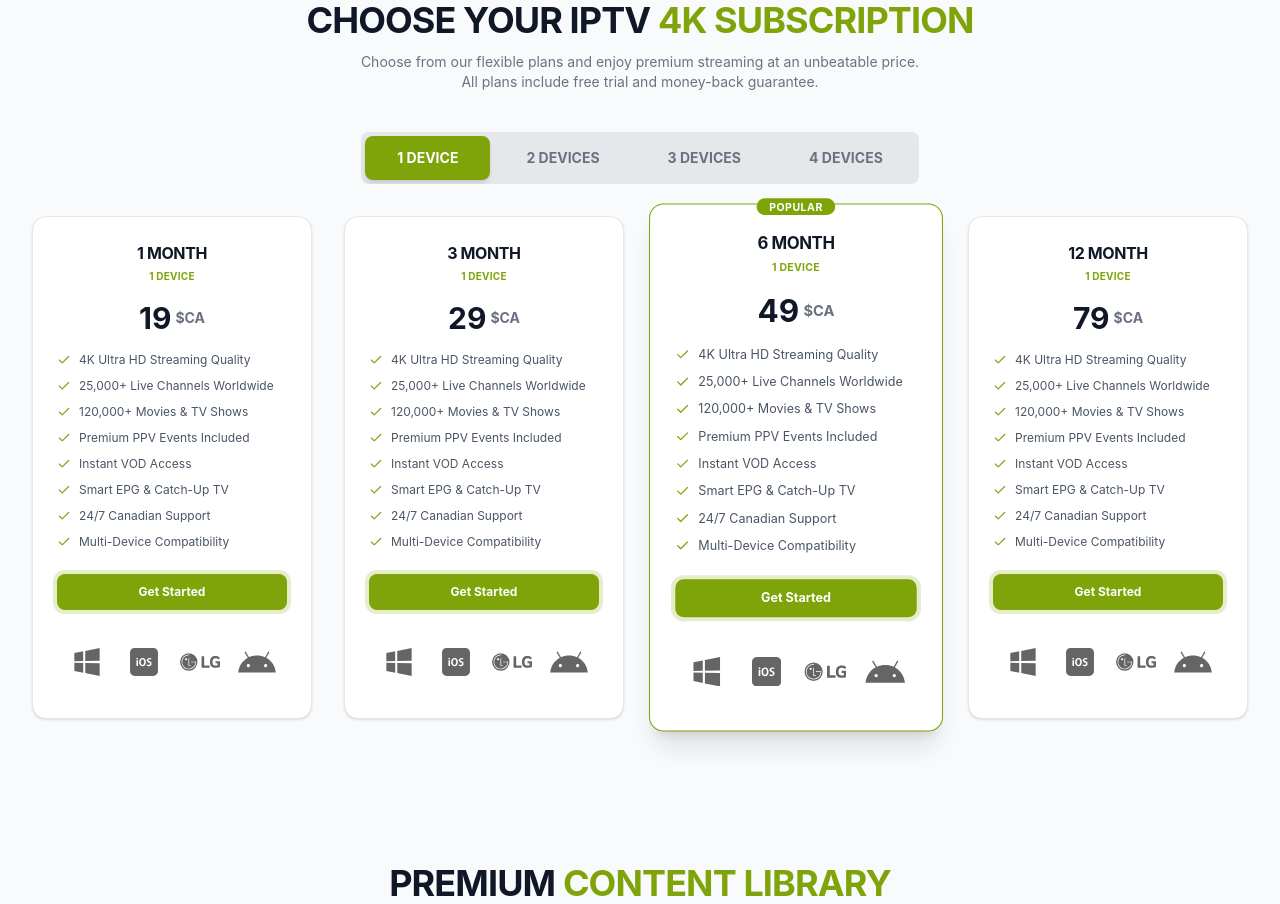
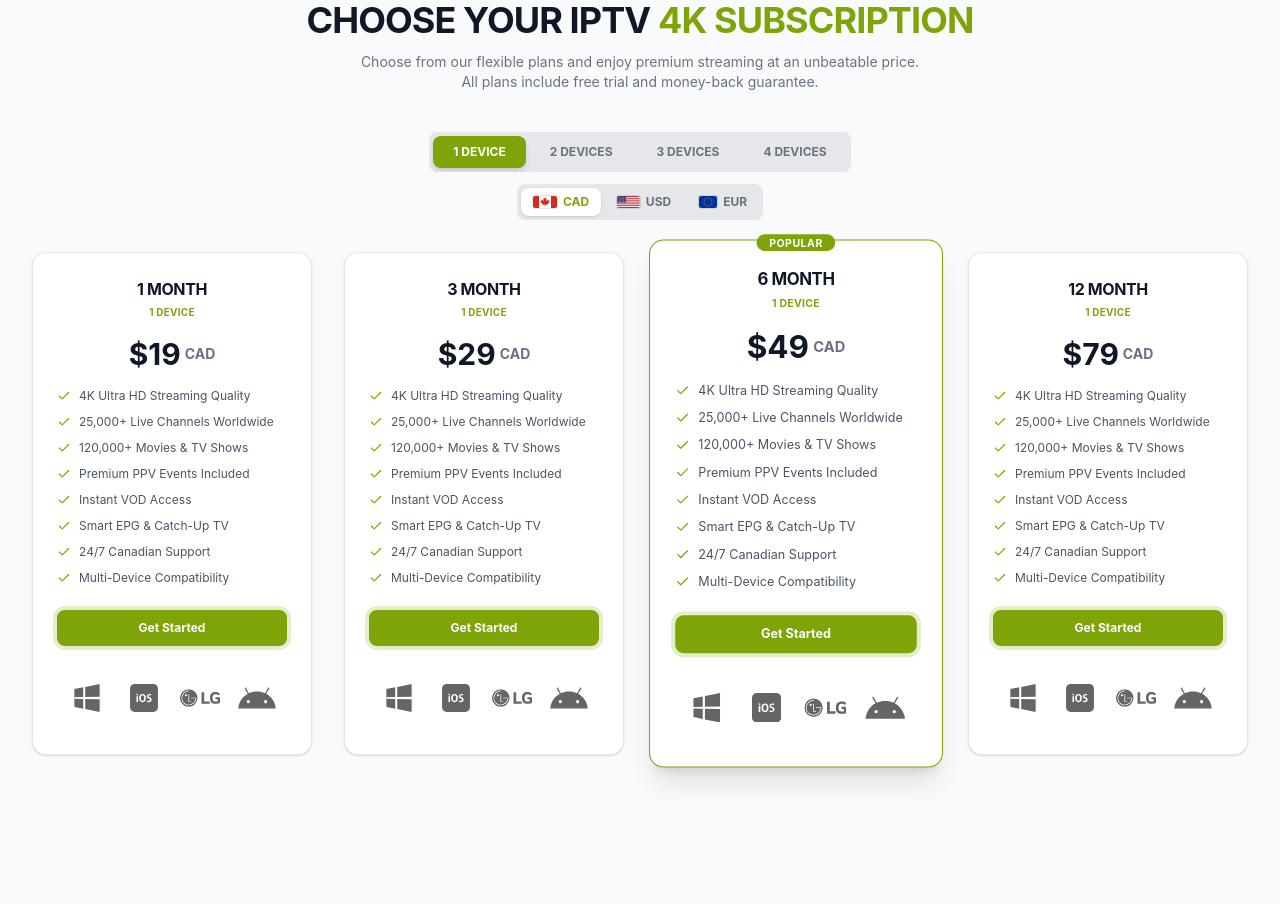
Before and after one commit to anter-mena/iptv-easyiptv, a Next.js app: page / in a window 1280 px wide. Shown: the part 2080-2984 px from the top of the page. Built offline with nearby package versions, Linux system fonts and the light colour scheme.

Commit message:
feat: add currency selection and pricing logic with structured data support

```diff
--- /dev/null
+++ b/components/home/currency-flag.tsx
@@ -0,0 +1,82 @@
+import { cn } from "@/lib/utils"
+import type { Currency } from "@/lib/pricing"
+
+// Inline SVG flags: emoji flags don't render on Windows (they show "CA", "US" letters).
+
+function starPoints(cx: number, cy: number, outer: number) {
+  const inner = outer * 0.382
+  return Array.from({ length: 10 }, (_, i) => {
+    const radius = i % 2 === 0 ? outer : inner
+    const angle = -Math.PI / 2 + (i * Math.PI) / 5
+    return `${(cx + radius * Math.cos(angle)).toFixed(3)},${(cy + radius * Math.sin(angle)).toFixed(3)}`
+  }).join(" ")
+}
+
+// EU flag geometry: 27×18, twelve stars on a circle of radius 6 around the centre.
+const euStars = Array.from({ length: 12 }, (_, i) => {
+  const angle = (i * Math.PI) / 6
+  return starPoints(13.5 + 6 * Math.sin(angle), 9 - 6 * Math.cos(angle), 1)
+})
+
+// US flag geometry: 190×100, 13 stripes, 9 rows of stars in the canton.
+const usStripeHeight = 100 / 13
+const usStars = Array.from({ length: 9 }, (_, row) =>
+  Array.from({ length: row % 2 === 0 ? 6 : 5 }, (_, col) => ({
+    x: (76 / 12) * (2 * col + (row % 2 === 0 ? 1 : 2)),
+    y: (usStripeHeight * 7 / 10) * (row + 1),
+  })),
+).flat()
+
+function CanadaFlag() {
+  return (
+    <svg viewBox="0 0 9600 4800" className="h-full w-auto" aria-hidden="true">
+      <path fill="#d52b1e" d="M0 0h9600v4800H0z" />
+      <path
+        fill="#fff"
+        fillRule="evenodd"
+        d="m2400 0h4800v4800h-4800zm2490 4430-45-863a95 95 0 0 1 111-98l859 151-116-320a65 65 0 0 1 20-73l941-762-212-99a65 65 0 0 1-34-79l186-572-542 115a65 65 0 0 1-73-38l-105-247-423 454a65 65 0 0 1-111-57l204-1052-327 189a65 65 0 0 1-91-27l-332-652-332 652a65 65 0 0 1-91 27l-327-189 204 1052a65 65 0 0 1-111 57l-423-454-105 247a65 65 0 0 1-73 38l-542-115 186 572a65 65 0 0 1-34 79l-212 99 941 762a65 65 0 0 1 20 73l-116 320 859-151a95 95 0 0 1 111 98l-45 863z"
+      />
+    </svg>
+  )
+}
+
+function UsFlag() {
+  return (
+    <svg viewBox="0 0 190 100" className="h-full w-auto" aria-hidden="true">
+      <path fill="#fff" d="M0 0h190v100H0z" />
+      {Array.from({ length: 7 }, (_, i) => (
+        <rect key={i} y={usStripeHeight * i * 2} width="190" height={usStripeHeight} fill="#b22234" />
+      ))}
+      <rect width="76" height={usStripeHeight * 7} fill="#3c3b6e" />
+      {usStars.map(({ x, y }, i) => (
+        <circle key={i} cx={x} cy={y} r="1.9" fill="#fff" />
+      ))}
+    </svg>
+  )
+}
+
+function EuFlag() {
+  return (
+    <svg viewBox="0 0 27 18" className="h-full w-auto" aria-hidden="true">
+      <path fill="#039" d="M0 0h27v18H0z" />
+      {euStars.map((points, i) => (
+        <polygon key={i} points={points} fill="#fc0" />
+      ))}
+    </svg>
+  )
+}
+
+const flags: Record<Currency, () => React.JSX.Element> = {
+  CAD: CanadaFlag,
+  USD: UsFlag,
+  EUR: EuFlag,
+}
+
+export function CurrencyFlag({ currency, className }: { currency: Currency; className?: string }) {
+  const Flag = flags[currency]
+  return (
+    <span className={cn("inline-flex h-3 shrink-0 overflow-hidden rounded-[2px] ring-1 ring-black/10", className)}>
+      <Flag />
+    </span>
+  )
+}
--- a/components/home/home-pricing.tsx
+++ b/components/home/home-pricing.tsx
@@ -5,14 +5,20 @@ import Link from "next/link"
 import Image from "next/image"
 import { Check } from "lucide-react"
 import { cn } from "@/lib/utils"
-
-interface Plan {
-  name: string
-  price: string
-  features: string[]
-  popular: boolean
-  connections?: string
-}
+import { CurrencyFlag } from "@/components/home/currency-flag"
+import {
+  CURRENCIES,
+  DEFAULT_CURRENCY,
+  DEVICE_COUNTS,
+  PLAN_DURATIONS,
+  POPULAR_DURATION,
+  PRICES,
+  formatPrice,
+  isCurrency,
+  priceParts,
+  type Currency,
+  type DeviceCount,
+} from "@/lib/pricing"
 
 const commonFeatures = [
   "4K Ultra HD Streaming Quality",
@@ -25,39 +31,51 @@ const commonFeatures = [
   "Multi-Device Compatibility"
 ]
 
-const plansData: Record<number, Plan[]> = {
-  1: [
-    { name: "1 Month", price: "19", features: commonFeatures, popular: false, connections: "1 Device" },
-    { name: "3 Month", price: "29", features: commonFeatures, popular: false, connections: "1 Device" },
-    { name: "6 Month", price: "49", features: commonFeatures, popular: true, connections: "1 Device" },
-    { name: "12 Month", price: "79", features: commonFeatures, popular: false, connections: "1 Device" },
-  ],
-  2: [
-    { name: "1 Month", price: "29", features: commonFeatures, popular: false, connections: "2 Devices" },
-    { name: "3 Month", price: "49", features: commonFeatures, popular: false, connections: "2 Devices" },
-    { name: "6 Month", price: "89", features: commonFeatures, popular: true, connections: "2 Devices" },
-    { name: "12 Month", price: "129", features: commonFeatures, popular: false, connections: "2 Devices" },
-  ],
-  3: [
-    { name: "1 Month", price: "39", features: commonFeatures, popular: false, connections: "3 Devices" },
-    { name: "3 Month", price: "69", features: commonFeatures, popular: false, connections: "3 Devices" },
-    { name: "6 Month", price: "119", features: commonFeatures, popular: true, connections: "3 Devices" },
-    { name: "12 Month", price: "179", features: commonFeatures, popular: false, connections: "3 Devices" },
-  ],
-  4: [
-    { name: "1 Month", price: "49", features: commonFeatures, popular: false, connections: "4 Devices" },
-    { name: "3 Month", price: "89", features: commonFeatures, popular: false, connections: "4 Devices" },
-    { name: "6 Month", price: "129", features: commonFeatures, popular: true, connections: "4 Devices" },
-    { name: "12 Month", price: "199", features: commonFeatures, popular: false, connections: "4 Devices" },
-  ],
+const devices = ["windows", "ios", "lg", "android"]
+
+// The visitor's currency choice, remembered in localStorage. Held in memory too,
+// so the switch still works when storage is blocked (private mode, disabled cookies).
+const CURRENCY_STORAGE_KEY = "easyiptv-currency"
+const currencyListeners = new Set<() => void>()
+let selectedCurrency: Currency | null = null
+
+function getCurrency(): Currency {
+  if (selectedCurrency === null) {
+    let stored: string | null = null
+    try {
+      stored = window.localStorage.getItem(CURRENCY_STORAGE_KEY)
+    } catch {}
+    selectedCurrency = isCurrency(stored) ? stored : DEFAULT_CURRENCY
+  }
+  return selectedCurrency
 }
 
-const devices = ["windows", "ios", "lg", "android"]
+function setCurrency(currency: Currency) {
+  selectedCurrency = currency
+  try {
+    window.localStorage.setItem(CURRENCY_STORAGE_KEY, currency)
+  } catch {}
+  currencyListeners.forEach((listener) => listener())
+}
+
+function subscribeToCurrency(listener: () => void) {
+  currencyListeners.add(listener)
+  return () => {
+    currencyListeners.delete(listener)
+  }
+}
 
 export function Pricing() {
-  const [activeTab, setActiveTab] = React.useState<number>(1)
+  const [activeTab, setActiveTab] = React.useState<DeviceCount>(1)
+  // Server render and hydration use CAD; a saved choice applies right after.
+  const currency = React.useSyncExternalStore(subscribeToCurrency, getCurrency, () => DEFAULT_CURRENCY)
 
-  const currentPlans = plansData[activeTab]
+  const connections = `${activeTab} ${activeTab === 1 ? "Device" : "Devices"}`
+  const currentPlans = PLAN_DURATIONS.map((name, index) => ({
+    name,
+    price: PRICES[currency][activeTab][index],
+    popular: name === POPULAR_DURATION,
+  }))
 
   return (
     <section id="pricing" className="bg-gray-50 py-16">
@@ -73,16 +91,16 @@ export function Pricing() {
         </div>
 
         {/* Pricing Tabs */}
-        <div className="mb-8 flex justify-center px-4 w-full">
+        <div className="mb-8 flex flex-col items-center gap-3 px-4 w-full">
           <div className="flex flex-nowrap overflow-x-auto justify-start sm:justify-center rounded-md bg-gray-200 p-1 gap-1 w-full sm:w-auto [scrollbar-width:none] [-ms-overflow-style:none] [&::-webkit-scrollbar]:hidden">
-            {[1, 2, 3, 4].map((num) => (
+            {DEVICE_COUNTS.map((num) => (
               <button
                 key={num}
                 aria-label={`View pricing for ${num} device${num === 1 ? '' : 's'}`}
                 aria-pressed={activeTab === num}
                 onClick={() => setActiveTab(num)}
                 className={cn(
-                  "whitespace-nowrap rounded-md px-2.5 py-2 text-[11px] sm:px-8 sm:py-3 sm:text-sm font-bold transition-all duration-300 flex-1 sm:flex-none text-center",
+                  "whitespace-nowrap rounded-md px-2.5 py-1.5 text-[11px] sm:px-5 sm:py-2 sm:text-xs font-bold transition-all duration-300 flex-1 sm:flex-none text-center",
                   activeTab === num ? "bg-iptv-green text-white shadow-md" : "text-gray-500 hover:text-gray-700"
                 )}
               >
@@ -90,11 +108,33 @@ export function Pricing() {
               </button>
             ))}
           </div>
+
+          {/* Currency Switch */}
+          <div role="group" aria-label="Currency" className="flex rounded-md bg-gray-200 p-1 gap-1">
+            {CURRENCIES.map((code) => (
+              <button
+                key={code}
+                aria-label={`Show prices in ${code}`}
+                aria-pressed={currency === code}
+                onClick={() => setCurrency(code)}
+                className={cn(
+                  "flex items-center gap-1.5 rounded-md px-3 py-1.5 text-[11px] sm:text-xs font-bold transition-all duration-300",
+                  currency === code ? "bg-white text-iptv-green shadow-sm" : "text-gray-500 hover:text-gray-700"
+                )}
+              >
+                <CurrencyFlag currency={code} />
+                {code}
+              </button>
+            ))}
+          </div>
         </div>
 
         {/* Plans Grid */}
         <div className="grid grid-cols-1 gap-8 md:grid-cols-2 lg:grid-cols-4 px-2 sm:px-0">
-          {currentPlans.map((plan) => (
+          {currentPlans.map((plan) => {
+            const { amount, code } = priceParts(plan.price, currency)
+
+            return (
               <div
                 key={plan.name}
                 className={cn(
@@ -113,14 +153,14 @@ export function Pricing() {
                 )}
                 <div className="mb-4">
                   <h3 className="mb-1 text-base font-bold text-gray-900 uppercase tracking-tight">{plan.name}</h3>
-                <p className="text-[10px] font-bold text-iptv-green uppercase tracking-wide">{plan.connections}</p>
+                  <p className="text-[10px] font-bold text-iptv-green uppercase tracking-wide">{connections}</p>
                 </div>
                 <div className="mb-4 flex items-center justify-center">
-                <span className="text-3xl font-bold text-gray-900">{plan.price}</span>
-                <span className="ml-1 text-sm font-bold text-gray-500">$CA</span>
+                  <span className="text-3xl font-bold text-gray-900">{amount}</span>
+                  {code && <span className="ml-1 text-sm font-bold text-gray-500">{code}</span>}
                 </div>
                 <ul className="mb-6 flex-1 space-y-2.5 text-left">
-                {plan.features.map((feature) => (
+                  {commonFeatures.map((feature) => (
                     <li key={feature} className="flex items-center space-x-2">
                       <Check className="h-3.5 w-3.5 shrink-0 text-iptv-green" />
                       <span className="text-xs text-gray-600">{feature}</span>
@@ -128,7 +168,7 @@ export function Pricing() {
                   ))}
                 </ul>
                 <Link
-                href={`https://wa.me/212787736166?text=${encodeURIComponent(`Hello! I want to subscribe to *Easy IPTV*.\n\n*Plan:* ${plan.name}\n*Devices:* ${plan.connections}\n*Price:* $${plan.price} CAD`)}`}
+                  href={`https://wa.me/212787736166?text=${encodeURIComponent(`Hello! I want to subscribe to *Easy IPTV*.\n\n*Plan:* ${plan.name}\n*Devices:* ${connections}\n*Price:* ${formatPrice(plan.price, currency)}`)}`}
                   target="_blank"
                   rel="noopener noreferrer"
                   className="mb-5 block w-full rounded-md bg-iptv-green py-2.5 px-4 text-center text-xs font-bold text-white transition-all hover:bg-iptv-green-dark ring-4 ring-iptv-green/20"
@@ -157,7 +197,8 @@ export function Pricing() {
                   ))}
                 </div>
               </div>
-          ))}
+            )
+          })}
         </div>
       </div>
     </section>
--- /dev/null
+++ b/lib/pricing.ts
@@ -0,0 +1,66 @@
+export const CURRENCIES = ["CAD", "USD", "EUR"] as const;
+export type Currency = (typeof CURRENCIES)[number];
+
+export const DEFAULT_CURRENCY: Currency = "CAD";
+
+export const DEVICE_COUNTS = [1, 2, 3, 4] as const;
+export type DeviceCount = (typeof DEVICE_COUNTS)[number];
+
+/** Subscription lengths, in the same order as each row in PRICES. */
+export const PLAN_DURATIONS = ["1 Month", "3 Month", "6 Month", "12 Month"] as const;
+export const POPULAR_DURATION: (typeof PLAN_DURATIONS)[number] = "6 Month";
+
+type PriceRow = readonly [number, number, number, number];
+
+/** Fixed price lists per currency — not exchange-rate conversions of each other. */
+export const PRICES: Record<Currency, Record<DeviceCount, PriceRow>> = {
+  CAD: {
+    1: [19, 29, 49, 79],
+    2: [29, 49, 89, 129],
+    3: [39, 69, 119, 179],
+    4: [49, 89, 129, 199],
+  },
+  USD: {
+    1: [14.99, 21.99, 35.99, 57.99],
+    2: [21.99, 36.99, 65.99, 94.99],
+    3: [28.99, 49.99, 86.99, 130.99],
+    4: [36.99, 65.99, 94.99, 144.99],
+  },
+  EUR: {
+    1: [11.99, 17.99, 30.99, 48.99],
+    2: [17.99, 30.99, 55.99, 79.99],
+    3: [24.99, 42.99, 73.99, 110.99],
+    4: [30.99, 55.99, 79.99, 123.99],
+  },
+};
+
+const CURRENCY_SYMBOLS: Record<Currency, string> = { CAD: "$", USD: "$", EUR: "€" };
+
+export function isCurrency(value: unknown): value is Currency {
+  return (CURRENCIES as readonly unknown[]).includes(value);
+}
+
+/**
+ * A price split for display: `amount` is "$19" / "€11.99" (whole prices drop
+ * the ".00"), `code` labels the dollar currencies so "$19" is never ambiguous.
+ */
+export function priceParts(price: number, currency: Currency) {
+  const digits = Number.isInteger(price) ? 0 : 2;
+  const amount = `${CURRENCY_SYMBOLS[currency]}${price.toLocaleString("en-US", {
+    minimumFractionDigits: digits,
+    maximumFractionDigits: digits,
+  })}`;
+  return { amount, code: currency === "EUR" ? null : currency };
+}
+
+/** "$19 CAD", "$14.99 USD", "€11.99" */
+export function formatPrice(price: number, currency: Currency): string {
+  const { amount, code } = priceParts(price, currency);
+  return code ? `${amount} ${code}` : amount;
+}
+
+/** Lowest and highest price in one currency, for structured data. */
+export function priceRange(currency: Currency) {
+  const prices = Object.values(PRICES[currency]).flat();
+  return { low: Math.min(...prices), high: Math.max(...prices), count: prices.length };
+}
```
Also changed, not shown: app/page.tsx (+20 -14 lines). Lines whose indentation alone changed are shown as unchanged.
